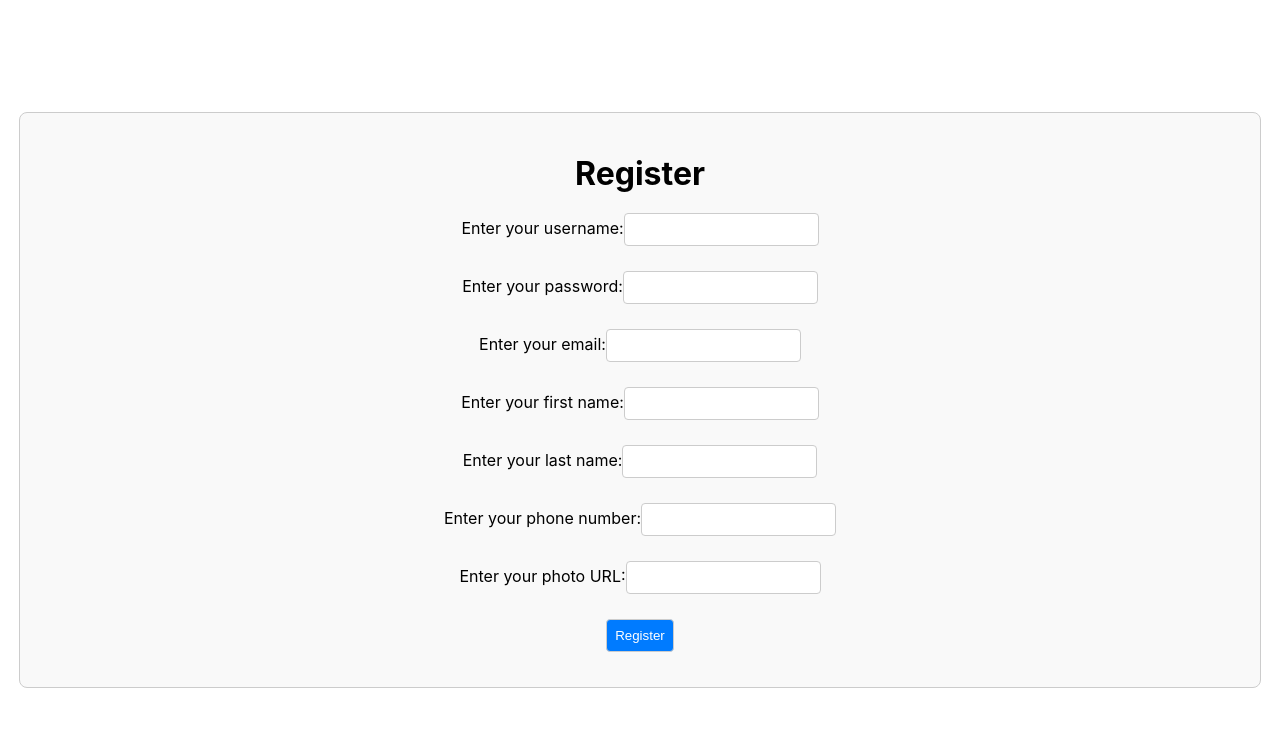
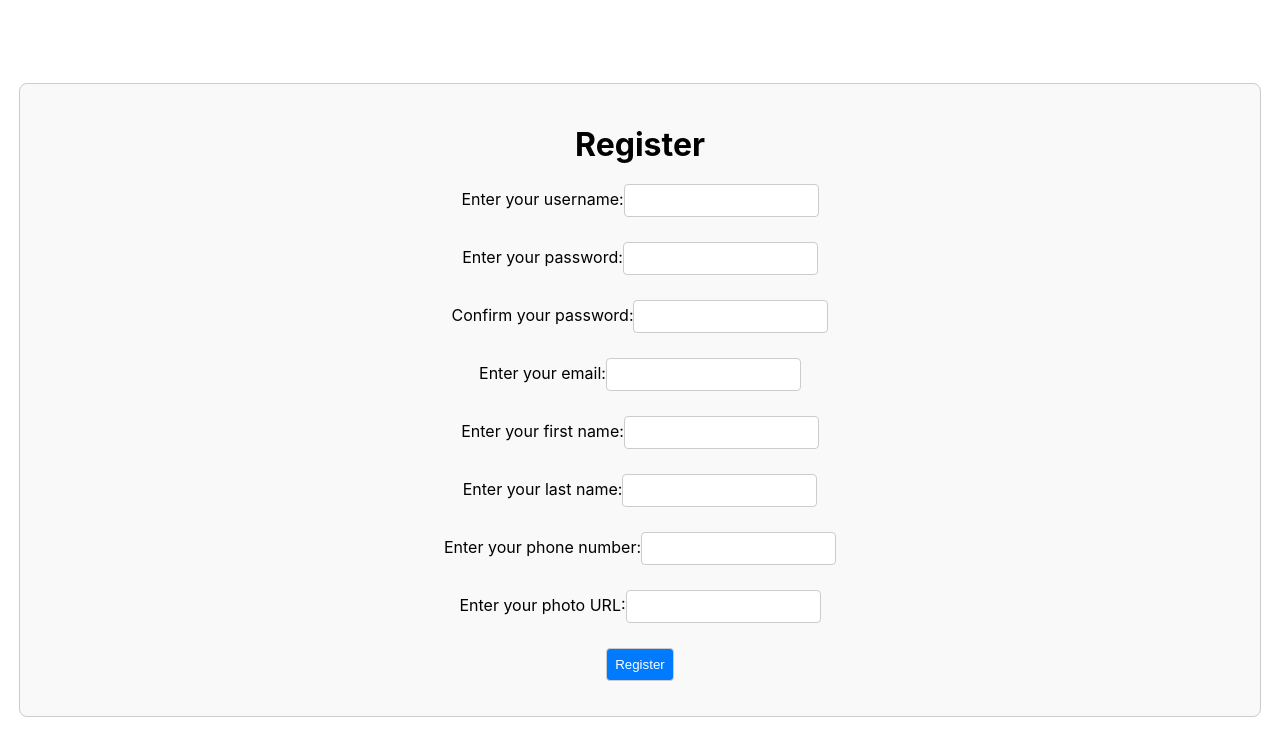
Before and after one commit to vascocas/project4frontend, a React (Create React App) app: page /register in a window 1280 px wide. Shown: the top 756 px of the page. Built offline with nearby package versions, Linux system fonts and the light colour scheme.

Commit message:
Register.js

```diff
--- a/src/pages/Login.js
+++ b/src/pages/Login.js
@@ -42,7 +42,7 @@ function Login() {
       updateRole(loginDto.role);
       updatePhoto(loginDto.photo);
 
-      navigate("/Home", { replace: true });
+      navigate("/home", { replace: true });
     } catch (error) {
       console.error("Error logging in:", error);
       alert("Login failed. Please try again.");
--- a/src/pages/Register.js
+++ b/src/pages/Register.js
@@ -3,110 +3,164 @@ import { useNavigate } from "react-router-dom";
 import { userStore } from "../stores/UserStore";
 import "./Register.css";
 
-
 function Register() {
-    const updateName = userStore((state) => state.updateName);
+  const navigate = useNavigate();
+  const { setIsLoginPage } = userStore();
   const [inputs, setInputs] = useState({
     username: "",
     password: "",
+    confirmPassword: "",
     email: "",
     firstName: "",
     lastName: "",
     phone: "",
-        photo: ""
+    photo: "",
   });
-    const navigate = useNavigate();
 
   const handleChange = (event) => {
     const name = event.target.name;
     const value = event.target.value;
 
-        setInputs(values => ({ ...values, [name]: value }));
-    }
+    setInputs((values) => ({ ...values, [name]: value }));
+  };
 
   const handleSubmit = async (event) => {
     event.preventDefault();
-        const { username, password, email, firstName, lastName, phone, photo } = inputs;
+    const {
+      username,
+      password,
+      confirmPassword,
+      email,
+      firstName,
+      lastName,
+      phone,
+      photo,
+    } = inputs;
+
+    // Check for empty inputs
+    if (!username || !password || !email || !firstName || !lastName || !phone) {
+      alert("All fields are required");
+      return;
+    }
+
+    // Check if passwords match
+    if (password !== confirmPassword) {
+      alert("Passwords do not match");
+      return;
+    }
 
     try {
-            const response = await fetch('http://localhost:8080/project4vc/rest/users/register', {
-                method: 'POST',
+      const response = await fetch(
+        "http://localhost:8080/project4vc/rest/users/register",
+        {
+          method: "POST",
           headers: {
-                    'Accept': 'application/json',
-                    'Content-Type': 'application/json',
+            Accept: "application/json",
+            "Content-Type": "application/json",
           },
-                body: JSON.stringify({ username, password, email, firstName, lastName, phone, photo })
-            });
+          body: JSON.stringify({
+            username,
+            password,
+            email,
+            firstName,
+            lastName,
+            phone,
+            photo,
+          }),
+        }
+      );
 
       if (!response.ok) {
-                throw new Error('Registration failed');
+        throw new Error("Registration failed");
       }
-
-            // On successful registration, update the username in userStore
-            updateName(username);
-            alert('Successful Register');
-            navigate('/Login', { replace: true }); // Navigate to Login page after successful registration
+      alert("Successful Registration");
+      navigate("/", { replace: true });
+      setIsLoginPage(true);
     } catch (error) {
-            console.error('Error registering:', error);
-            alert('Registration failed. Please try again.');
+      console.error("Error registering:", error);
+      alert("Registration failed. Verify all fields.");
     }
-    }
+  };
 
   return (
     <div className="Register" id="register-outer-container">
       <div className="page-wrap" id="register-page-wrap">
         <h1>Register</h1>
         <form onSubmit={handleSubmit}>
-                    <label>Enter your username:
-                        <input type="text"
+          <label>
+            Enter your username:
+            <input
+              type="text"
               name="username"
               value={inputs.username}
               onChange={handleChange}
             />
           </label>
 
-                    <label>Enter your password:
-                        <input type="password"
+          <label>
+            Enter your password:
+            <input
+              type="password"
               name="password"
               value={inputs.password}
               onChange={handleChange}
             />
           </label>
 
-                    <label>Enter your email:
-                        <input type="email"
+          <label>
+            Confirm your password:
+            <input
+              type="password"
+              name="confirmPassword"
+              value={inputs.confirmPassword}
+              onChange={handleChange}
+            />
+          </label>
+
+          <label>
+            Enter your email:
+            <input
+              type="email"
               name="email"
               value={inputs.email}
               onChange={handleChange}
             />
           </label>
 
-                    <label>Enter your first name:
-                        <input type="text"
+          <label>
+            Enter your first name:
+            <input
+              type="text"
               name="firstName"
               value={inputs.firstName}
               onChange={handleChange}
             />
           </label>
 
-                    <label>Enter your last name:
-                        <input type="text"
+          <label>
+            Enter your last name:
+            <input
+              type="text"
               name="lastName"
               value={inputs.lastName}
               onChange={handleChange}
             />
           </label>
 
-                    <label>Enter your phone number:
-                        <input type="text"
+          <label>
+            Enter your phone number:
+            <input
+              type="tel"
               name="phone"
               value={inputs.phone}
               onChange={handleChange}
             />
           </label>
 
-                    <label>Enter your photo URL:
-                        <input type="text"
+          <label>
+            Enter your photo URL:
+            <input
+              type="text"
               name="photo"
               value={inputs.photo}
               onChange={handleChange}
```
Lines whose indentation alone changed are shown as unchanged.
